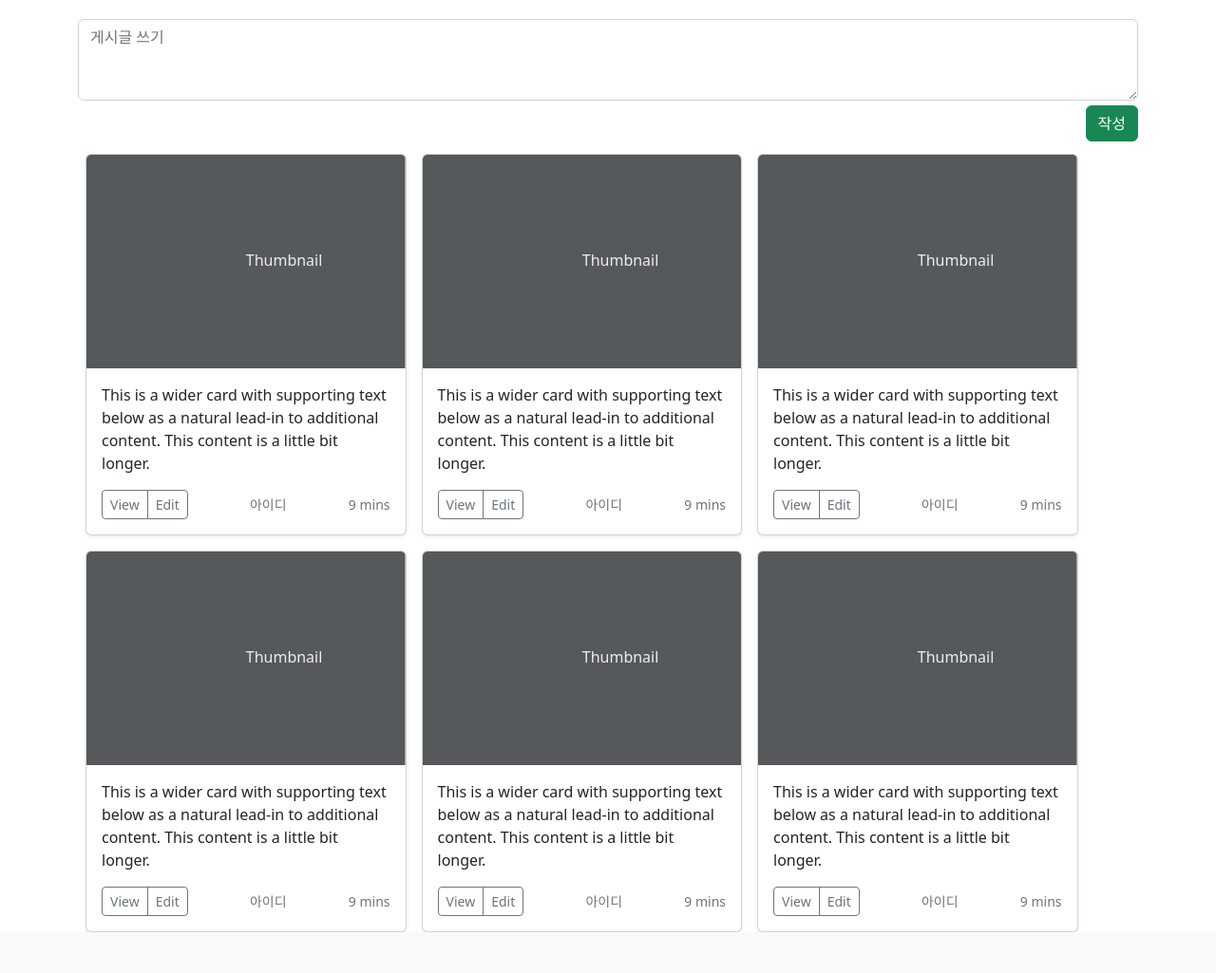
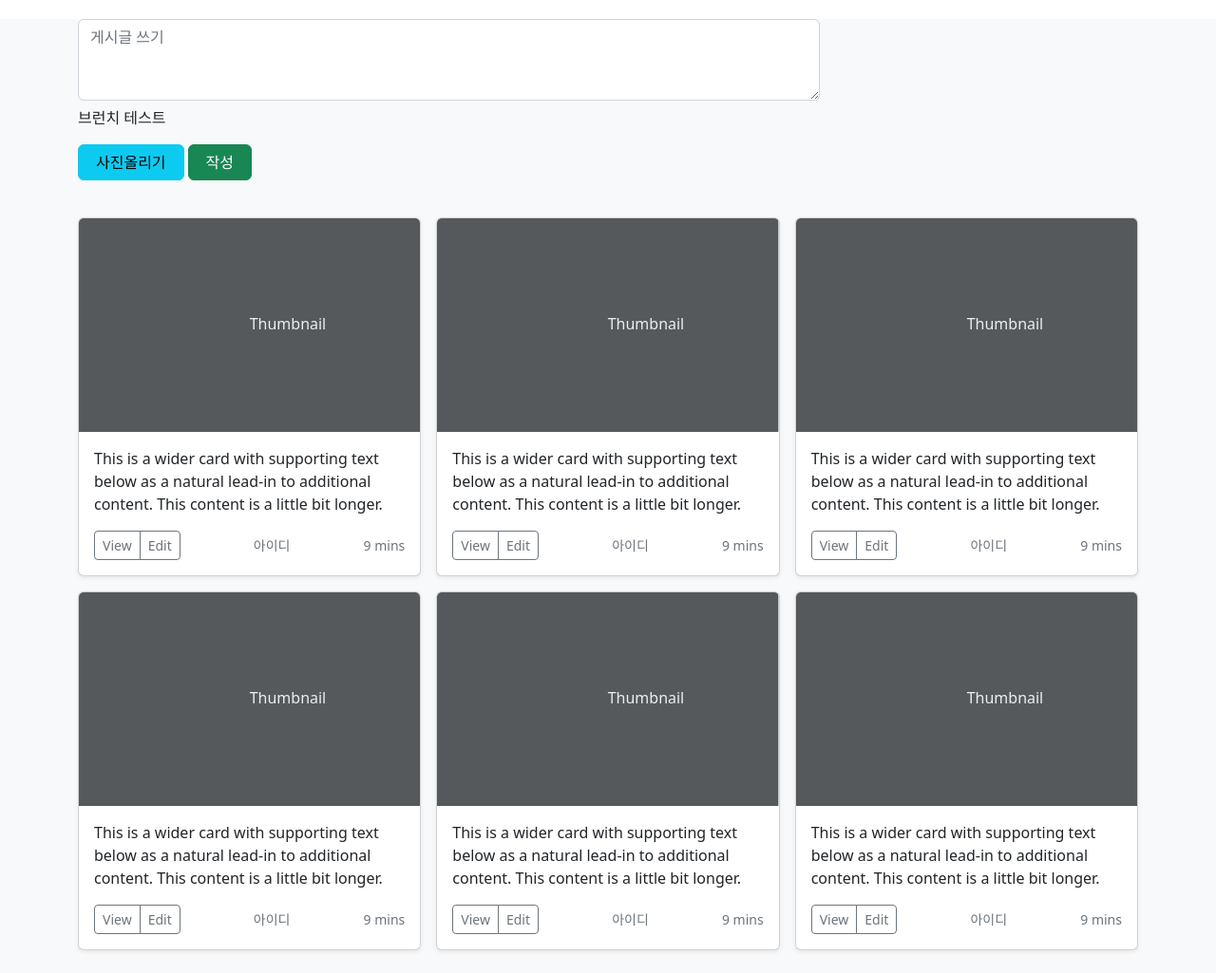
Before and after one commit to Mrgil0/zipsa, a Flask app: page /logout in a window 1280 px wide. Shown: the part 72-1097 px from the top of the page at 95% size. Before the commit the page ends 1054 px from the top, so only its background shows below. Run offline with Flask 2, Linux system fonts and the light colour scheme; data that the repository does not hold is empty.

Commit message:
테스트
브런치 테스트

```diff
--- a/templates/components/album_card.html
+++ b/templates/components/album_card.html
@@ -1,5 +1,6 @@
-<div class="container">
-    <div class="row row-cols-1 row-cols-sm-2 row-cols-md-3 g-3" style="margin-top:40px">
+
+<div class="container py-4">
+    <div class="row row-cols-1 row-cols-sm-2 row-cols-md-3 g-3">
         {% for x in range(6) %}
         <div class="col">
             <div class="card shadow-sm">
--- a/templates/components/post.html
+++ b/templates/components/post.html
@@ -1,4 +1,6 @@
 <div class="container" style="margin-top:20px">
-  <textarea class="form-control" rows="3" placeholder="게시글 쓰기"></textarea>
-  <button type="button" class="btn btn-success" style="float:right; margin-top: 5px;">작성</button>
+  <textarea class="form-control" rows="3" placeholder="게시글 쓰기" style="width:70%; display:inline-block"></textarea>
+  <p>브런치 테스트</p>
+  <button type="button" class="btn btn-info" style="width:10%; height:100%; vertical-align: center; margin-bottom: 15px;">사진올리기</button>
+  <button type="button" class="btn btn-success" style="width:6%; height:100%; vertical-align: center; margin-bottom: 15px;">작성</button>
 </div>
--- a/templates/index.html
+++ b/templates/index.html
@@ -21,13 +21,13 @@
 
 <!-- 헤더 -->
 {% include "components/header.html" %}
-
+<div class="album bg-light">
 <!-- 글쓰는 곳 -->
 {% include "components/post.html" %}
 
 <!-- 글 리스트 -->
 {% include "components/album_card.html" %}
-
+</div>
 </body>
 <script>
     $(document).ready(function(){
```
